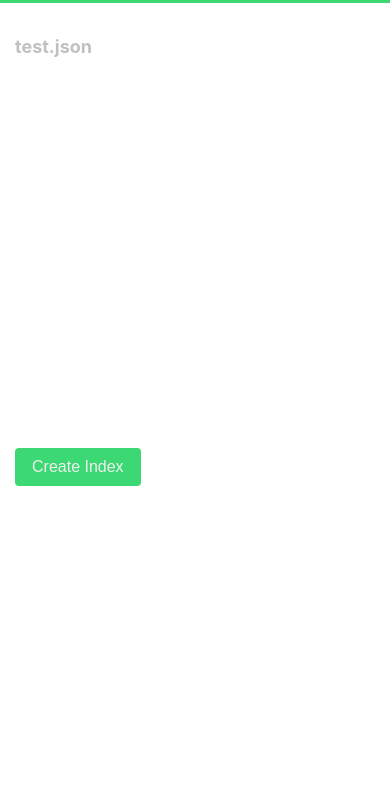
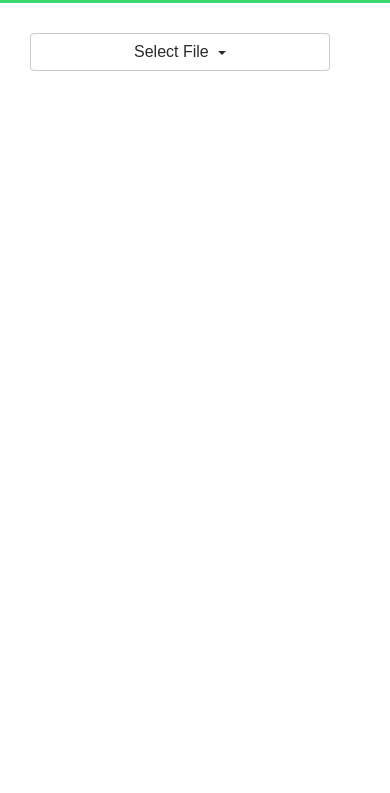
Before and after one commit to andela-iamao/inverted-index, a website: page template/index.html in a window 390 px wide. Both pictures are taken after a click on the button "Upload". Shown: the part 51-844 px from the top of the page. Drawn offline with Linux system fonts and the light colour scheme.

Commit message:
feature(update): add Changes to ui

```diff
--- a/template/css/style.css
+++ b/template/css/style.css
@@ -10,6 +10,10 @@ body {
 #upload {
   margin-top: 80px;
   padding:15px;
+}
+
+#dropdownMenuButton {
+  width : 100%;
 }
 
 .btn-file {
@@ -27,6 +31,11 @@ body {
 .btn-custom-success-large {
   color: #3cd873;
   font-size: 150px;
+}
+
+#current-file {
+  display: none;
+  margin-top: 100px;
 }
 
 .btn-custom-success {
--- a/template/index.html
+++ b/template/index.html
@@ -100,13 +100,19 @@
   <div id='view-two'>
     <div class='row'>
       <div id='div-one' class='col-md-3 row'>
-        <div class='col-md-6'>
-          <span class='text-file-name'>
-            <b>test.json </b>
-          </span>
-        </div>
-        <div class='col-md-6'>
-          <button class='btn btn-custom-success' onclick='createIndex()'>Create Index</button>
+        <div class='col-md-12'>
+          <div class="dropdown col-md-11">
+            <button class="btn btn-secondary dropdown-toggle" type="button" id="dropdownMenuButton" data-toggle="dropdown" aria-haspopup="true" aria-expanded="false">
+              Select File
+            </button>
+            <div class="dropdown-menu" aria-labelledby="dropdownMenuButton">
+              <a class="dropdown-item" onclick='openCreateIndex()' href="#">test.json</a>
+            </div>
+          </div>
+          <div id='current-file'>
+              <b><span class='text-file-name'>test.json</span></b>
+              <button style='margin-left:20px;' class='btn btn-secondary btn-custom-success' onclick="createIndex()">Create Index</button>
+          </div>
         </div>
       </div>
       <div class="modal fade" id="myModal" tabindex="-1" role="dialog" aria-hidden="true">
--- a/template/js/template.js
+++ b/template/js/template.js
@@ -27,6 +27,10 @@ function handleClick() {
   $('#view-two').css({ display: 'block' });
 }
 
+
+function openCreateIndex() {
+  $('#current-file').css({ display : 'block' });
+}
 /**
  * It changes the css display of both #search-form and table tag
  * @params {}
```
